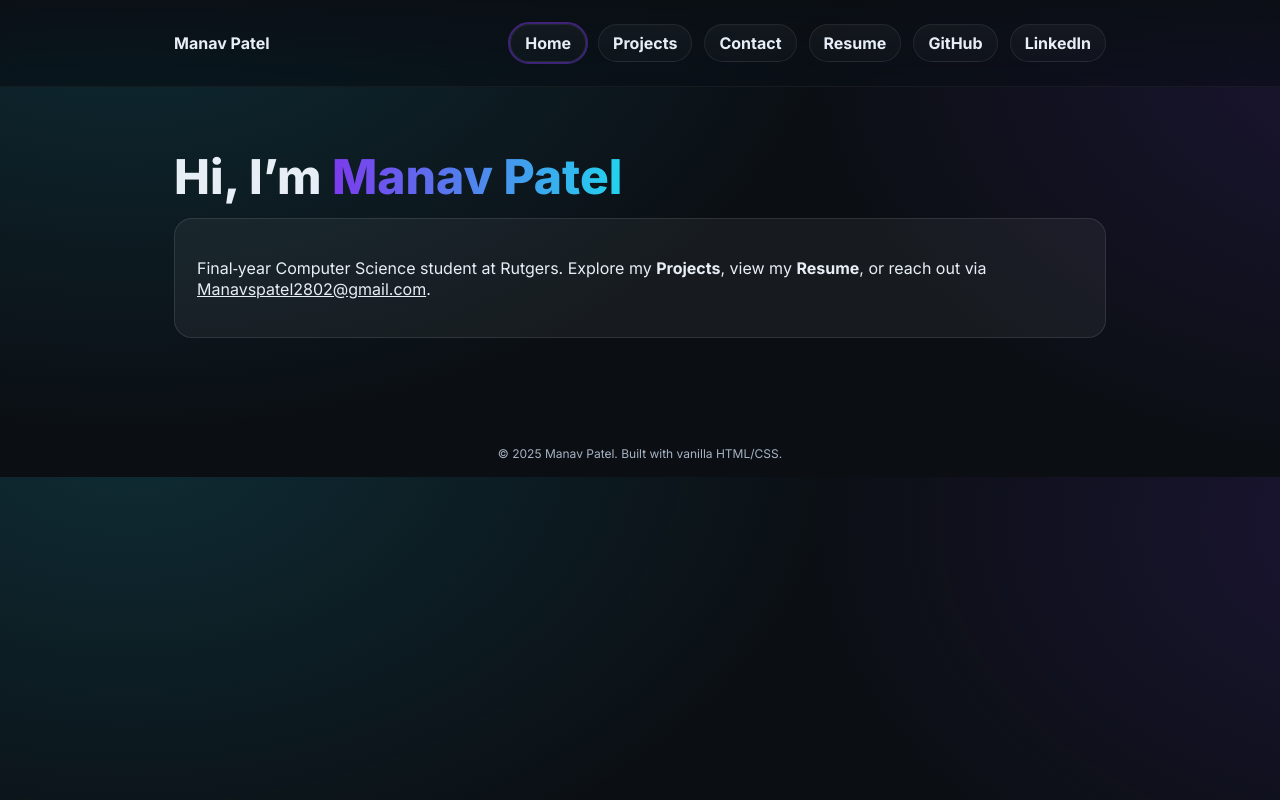
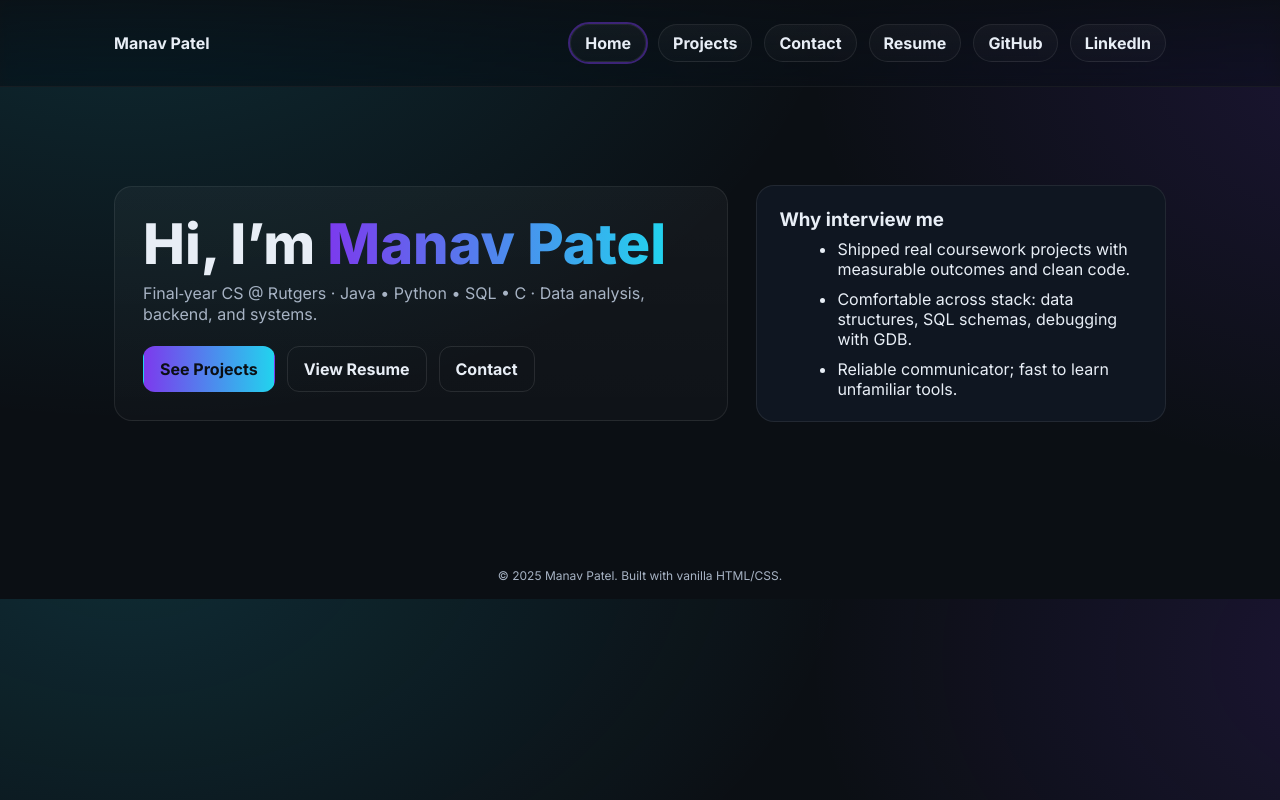
Before and after one commit to ManavPatel-28/ManavPatel-28.github.io, a plain HTML site: page index.html in a window 1280 px wide. Drawn offline with Linux system fonts and the light colour scheme.

Commit message:
Update index.html

```diff
--- a/index.html
+++ b/index.html
@@ -4,52 +4,66 @@
   <meta charset="utf-8" />
   <meta name="viewport" content="width=device-width, initial-scale=1" />
   <title>Manav Patel – Portfolio</title>
-  <meta name="description" content="Resume & projects for Manav Patel" />
+  <meta name="description" content="Manav Patel – Resume, projects, and contact." />
   <link rel="preconnect" href="https://fonts.googleapis.com">
   <link rel="preconnect" href="https://fonts.gstatic.com" crossorigin>
   <link href="https://fonts.googleapis.com/css2?family=Inter:wght@400;500;600;700;800&display=swap" rel="stylesheet">
   <style>
     :root{
-      --bg:#0b0f14; --text:#e8eef6; --muted:#a7b3c4; --ring:0 0 0 3px rgba(124,58,237,.25); --brand:#7c3aed; --brand2:#22d3ee;
+      --bg:#0b0f14; --bg-soft:#10151d; --card:#0f1621; --text:#e8eef6; --muted:#a7b3c4; --brand:#7c3aed; --brand-2:#22d3ee; --ring:0 0 0 3px rgba(124,58,237,.25);
     }
     *{box-sizing:border-box}
-    html,body{margin:0;
-      background:radial-gradient(1200px 800px at 10% -10%,rgba(34,211,238,.15),transparent 60%),
-                 radial-gradient(1000px 700px at 110% 10%,rgba(124,58,237,.15),transparent 60%),
-                 var(--bg);
-      color:var(--text);font-family:Inter,system-ui,-apple-system,Segoe UI,Roboto,"Helvetica Neue",Arial,sans-serif}
+    html,body{margin:0;background:radial-gradient(1200px 800px at 10% -10%,rgba(34,211,238,.15),transparent 60%),radial-gradient(1000px 700px at 110% 10%,rgba(124,58,237,.15),transparent 60%),var(--bg);color:var(--text);font-family:Inter,system-ui,-apple-system,Segoe UI,Roboto,"Helvetica Neue",Arial,sans-serif}
     a{color:inherit}
-    .container{max-width:980px;margin:0 auto;padding:24px}
-    header{position:sticky;top:0;backdrop-filter:saturate(180%) blur(8px);background:linear-gradient(180deg,rgba(11,15,20,.95),rgba(11,15,20,.7));border-bottom:1px solid rgba(255,255,255,.05);z-index:20}
+    .container{max-width:1100px;margin:0 auto;padding:24px}
+    header{position:sticky;top:0;backdrop-filter:saturate(180%) blur(8px);background:linear-gradient(180deg,rgba(11,15,20,.85),rgba(11,15,20,.6));border-bottom:1px solid rgba(255,255,255,.05);z-index:20}
     nav{display:flex;align-items:center;justify-content:space-between;gap:12px}
     .nav-links{display:flex;gap:12px;flex-wrap:wrap}
     .chip{padding:8px 14px;border:1px solid rgba(255,255,255,.08);border-radius:999px;background:linear-gradient(180deg,rgba(255,255,255,.04),rgba(255,255,255,.02));color:var(--text);text-decoration:none;font-weight:700;transition:.2s}
     .chip:hover{transform:translateY(-1px);box-shadow:var(--ring)}
-    .chip.active{outline:2px solid rgba(124,58,237,.45);}
+    .chip.active{outline:2px solid rgba(124,58,237,.45)}
 
-    section{margin:36px 0}
-    h1{font-size:48px;margin:0 0 12px;font-weight:800}
+    .hero{display:grid;grid-template-columns:1.2fr .8fr;gap:28px;align-items:center;padding:32px 0}
+    .hero-card{background:linear-gradient(180deg,rgba(255,255,255,.04),rgba(255,255,255,.02));border:1px solid rgba(255,255,255,.08);border-radius:18px;padding:28px}
+    h1{font-size:56px;line-height:1.05;margin:0 0 8px;font-weight:800}
+    .gradient{background:linear-gradient(90deg,var(--brand),var(--brand-2));-webkit-background-clip:text;background-clip:text;color:transparent}
+    .subtitle{color:var(--muted);font-size:16px;margin:0 0 22px}
+    .btn-row{display:flex;gap:12px;flex-wrap:wrap}
+    .btn{display:inline-flex;align-items:center;gap:10px;padding:12px 16px;border-radius:12px;border:1px solid rgba(255,255,255,.1);text-decoration:none;font-weight:700}
+    .btn.primary{background:linear-gradient(90deg,var(--brand),var(--brand-2));color:#0b0f14;border-color:transparent}
+    .btn.ghost{background:transparent}
+
+    section{margin:42px 0}
     h2{font-size:26px;margin:0 0 16px}
-    .card{background:rgba(255,255,255,.05);border:1px solid rgba(255,255,255,.1);border-radius:18px;padding:22px}
+    .card{background:var(--card);border:1px solid rgba(255,255,255,.08);border-radius:18px}
+    .card.pad{padding:22px}
+
     .grid{display:grid;gap:16px}
-    .grid.cols-2{grid-template-columns:1fr 1fr}
-    @media (max-width:720px){.grid.cols-2{grid-template-columns:1fr}}
-    .project{padding:16px;border-radius:16px;border:1px solid rgba(255,255,255,.1);background:linear-gradient(180deg,rgba(255,255,255,.04),rgba(255,255,255,.02))}
-    .project h3{margin:0 0 8px}
-    .project ul{margin:6px 0 0 18px}
+    .grid.cols-2{grid-template-columns:repeat(2,1fr)}
+    @media (max-width:900px){.hero{grid-template-columns:1fr}.grid.cols-2{grid-template-columns:1fr}}
+
+    .project{padding:18px;border-radius:14px;display:flex;flex-direction:column;gap:10px;background:linear-gradient(180deg,rgba(255,255,255,.03),rgba(255,255,255,.01));border:1px solid rgba(255,255,255,.06)}
+    .project h3{margin:0;font-size:18px}
+    .project ul{margin:4px 0 0 18px}
+
+    .list{display:grid;gap:10px}
+
     footer{margin:48px 0 16px;color:var(--muted);text-align:center;font-size:12px}
-    .hidden{display:none}
+
+    /* Sections as pages */
+    .page{display:none}
+    .page.active{display:block}
   </style>
 </head>
 <body>
   <header>
     <div class="container">
       <nav>
-        <strong id="brand">Manav Patel</strong>
+        <strong>Manav Patel</strong>
         <div class="nav-links">
-          <a class="chip" id="nav-home" href="#home">Home</a>
-          <a class="chip" id="nav-projects" href="#projects">Projects</a>
-          <a class="chip" id="nav-contact" href="#contact">Contact</a>
+          <a class="chip" data-show="home" href="#home">Home</a>
+          <a class="chip" data-show="projects" href="#projects">Projects</a>
+          <a class="chip" data-show="contact" href="#contact">Contact</a>
           <a class="chip" href="Resume.pdf" target="_blank" rel="noreferrer">Resume</a>
           <a class="chip" href="https://github.com/ManavPatel-28" target="_blank" rel="noreferrer">GitHub</a>
           <a class="chip" href="https://www.linkedin.com/in/manav-patel-211467333" target="_blank" rel="noreferrer">LinkedIn</a>
@@ -59,43 +73,58 @@
   </header>
 
   <main class="container">
-    <!-- HOME -->
-    <section id="home" aria-label="home">
-      <h1>Hi, I’m <span style="background:linear-gradient(90deg,var(--brand),var(--brand2));-webkit-background-clip:text;background-clip:text;color:transparent">Manav Patel</span></h1>
-      <div class="card">
-        <p>Final‑year Computer Science student at Rutgers. Explore my <strong>Projects</strong>, view my <strong>Resume</strong>, or reach out via <a href="mailto:Manavspatel2802@gmail.com">Manavspatel2802@gmail.com</a>.</p>
+    <!-- HOME (general) -->
+    <section id="home" class="page active">
+      <div class="hero">
+        <div class="hero-card">
+          <h1>Hi, I’m <span class="gradient">Manav Patel</span></h1>
+          <p class="subtitle">Final‑year CS @ Rutgers · Java • Python • SQL • C · Data analysis, backend, and systems.</p>
+          <div class="btn-row">
+            <a class="btn primary" href="#projects" data-show="projects">See Projects</a>
+            <a class="btn ghost" href="Resume.pdf" target="_blank">View Resume</a>
+            <a class="btn ghost" href="#contact" data-show="contact">Contact</a>
+          </div>
+        </div>
+        <div class="card pad">
+          <h3 style="margin:0 0 8px">Why interview me</h3>
+          <ul class="list" style="margin:0 0 0 18px">
+            <li>Shipped real coursework projects with measurable outcomes and clean code.</li>
+            <li>Comfortable across stack: data structures, SQL schemas, debugging with GDB.</li>
+            <li>Reliable communicator; fast to learn unfamiliar tools.</li>
+          </ul>
+        </div>
       </div>
     </section>
 
-    <!-- PROJECTS -->
-    <section id="projects" class="hidden" aria-label="projects">
+    <!-- PROJECTS (only projects) -->
+    <section id="projects" class="page">
       <h2>Projects</h2>
       <div class="grid cols-2">
         <article class="project">
           <h3>Spider‑Verse Data Structures (Java)</h3>
           <ul>
-            <li>Graph algorithms: adjacency lists, DFS/BFS, Dijkstra.</li>
-            <li>Custom hash table with rehashing; OOP design.</li>
+            <li>Built adjacency lists & custom hash table with rehashing.</li>
+            <li>Implemented DFS/BFS + Dijkstra; wrote tests and docs.</li>
           </ul>
         </article>
         <article class="project">
-          <h3>Music Database (SQL)</h3>
+          <h3>Music Database Platform (SQL)</h3>
           <ul>
-            <li>Normalized schema: artists, albums, songs, playlists, users, ratings.</li>
-            <li>10 analytical queries for usage, genres, and popularity.</li>
+            <li>Normalized schema (artists, albums, songs, playlists, users, ratings).</li>
+            <li>10 analysis queries for usage trends & popularity.</li>
           </ul>
         </article>
         <article class="project">
-          <h3>Data Analysis (Python)</h3>
+          <h3>Data Analysis Portfolio (Python)</h3>
           <ul>
-            <li>EU Cities, German Credit, Google Playstore datasets.</li>
-            <li>Pandas/NumPy; Matplotlib visualizations & insights.</li>
+            <li>EU Cities · German Credit · Google Playstore datasets.</li>
+            <li>Pandas/NumPy; Matplotlib visualizations and insights.</li>
           </ul>
         </article>
         <article class="project">
-          <h3>Bomb Lab – Reverse Engineering (C/Assembly)</h3>
+          <h3>Bomb Lab (C/Assembly)</h3>
           <ul>
-            <li>Used GDB/objdump to trace memory and control flow.</li>
+            <li>Reverse‑engineered binary with GDB/objdump; traced control flow.</li>
             <li>Defused all phases; strengthened low‑level debugging.</li>
           </ul>
         </article>
@@ -109,13 +138,15 @@
       </div>
     </section>
 
-    <!-- CONTACT -->
-    <section id="contact" class="hidden" aria-label="contact">
+    <!-- CONTACT (only contact info) -->
+    <section id="contact" class="page">
       <h2>Contact</h2>
-      <div class="card">
-        <p>Email: <a href="mailto:Manavspatel2802@gmail.com">Manavspatel2802@gmail.com</a></p>
-        <p>GitHub: <a href="https://github.com/ManavPatel-28" target="_blank">github.com/ManavPatel-28</a></p>
-        <p>LinkedIn: <a href="https://www.linkedin.com/in/manav-patel-211467333" target="_blank">linkedin.com/in/manav-patel-211467333</a></p>
+      <div class="card pad">
+        <div class="list">
+          <div><strong>Email:</strong> <a href="mailto:Manavspatel2802@gmail.com">Manavspatel2802@gmail.com</a></div>
+          <div><strong>GitHub:</strong> <a target="_blank" href="https://github.com/ManavPatel-28">github.com/ManavPatel-28</a></div>
+          <div><strong>LinkedIn:</strong> <a target="_blank" href="https://www.linkedin.com/in/manav-patel-211467333">linkedin.com/in/manav-patel-211467333</a></div>
+        </div>
       </div>
     </section>
   </main>
@@ -125,18 +156,20 @@
   </footer>
 
   <script>
-    // Simple hash-router to show only one section at a time
-    const sections = {home: document.getElementById('home'), projects: document.getElementById('projects'), contact: document.getElementById('contact')};
-    const nav = {home: document.getElementById('nav-home'), projects: document.getElementById('nav-projects'), contact: document.getElementById('nav-contact')};
-    function setActive(name){
-      Object.keys(sections).forEach(k=>{sections[k].classList.toggle('hidden', k!==name)});
-      Object.keys(nav).forEach(k=>{nav[k].classList.toggle('active', k===name)});
+    // Minimal router: show one section at a time
+    const pages = Array.from(document.querySelectorAll('.page'));
+    const navChips = Array.from(document.querySelectorAll('[data-show]'));
+    function show(id){
+      pages.forEach(p=>p.classList.toggle('active', p.id===id));
+      navChips.forEach(c=>c.classList.toggle('active', c.getAttribute('data-show')===id));
     }
     function route(){
-      const hash = (location.hash||'#home').replace('#','');
-      setActive(sections[hash]? hash : 'home');
+      const id = (location.hash||'#home').slice(1);
+      if(!document.getElementById(id)) return show('home');
+      show(id);
     }
-    addEventListener('hashchange', route); route();
+    window.addEventListener('hashchange', route);
+    route();
     document.getElementById('year').textContent = new Date().getFullYear();
   </script>
 </body>
```
